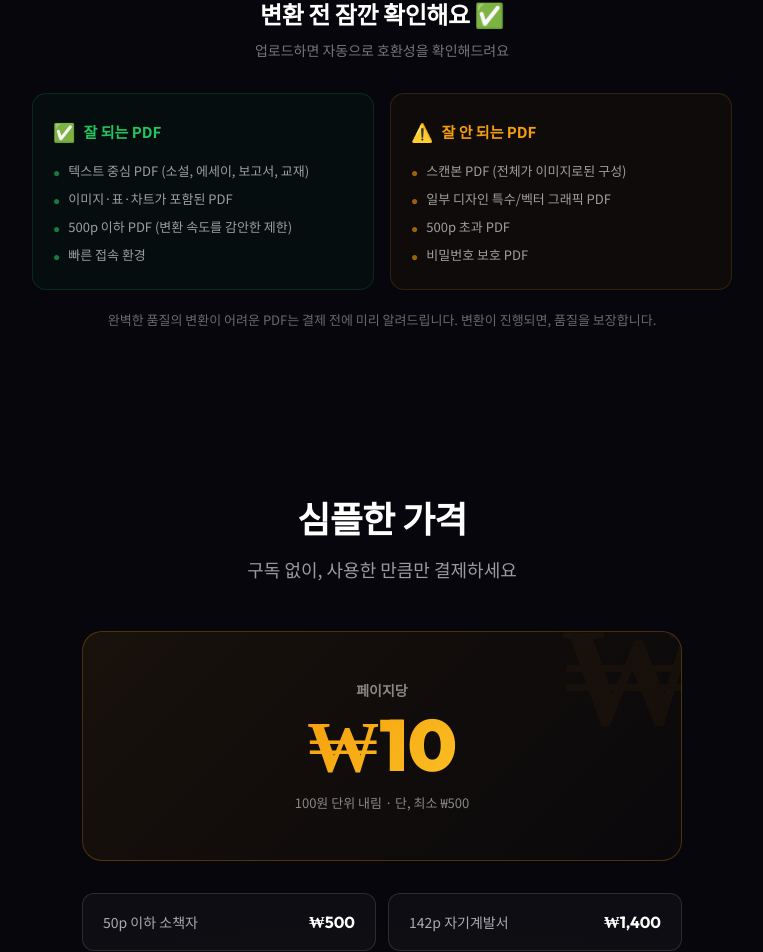
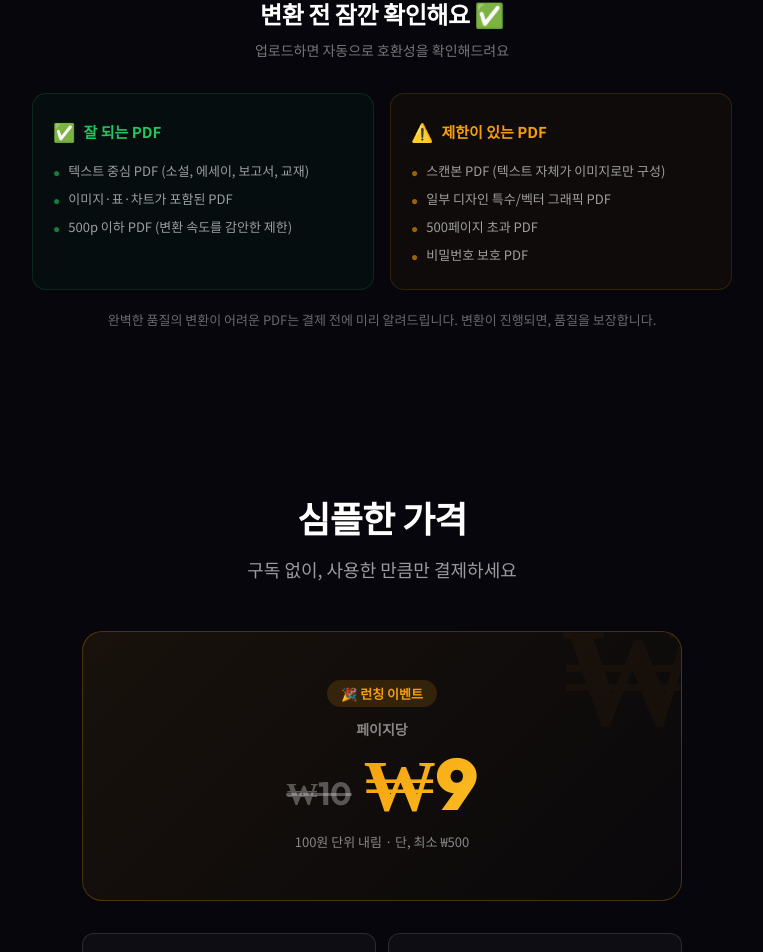
Before and after one commit to Bookfow/textreme, a Next.js app: page / in a window 1280 px wide. Shown: the part 1580-2532 px from the top of the page, without its empty margins (258-1021 px from the left). Built offline with nearby package versions, Linux system fonts and the light colour scheme.

Commit message:
런칭 이벤트: 페이지당 10원→9원, 취소선+이벤트가격 디자인

```diff
--- a/src/app/page.tsx
+++ b/src/app/page.tsx
@@ -19,7 +19,7 @@ import { buildEpubOnClient, extractPageImages } from "@/lib/epub-builder"
 // TeXTREME — Landing + Convert + Complete
 // ━━━━━━━━━━━━━━━━━━━━━━━━━━━━━━━━━━━━━━━━━━━━━━━━━
 
-const PRICE_PER_PAGE = 10
+const PRICE_PER_PAGE = 9
 
 const PRICE_EXAMPLES = [
   { pages: 50, display: "50p 이하 소책자" },
@@ -1284,7 +1284,7 @@ export default function TeXTREME() {
           </p>
           <div style={{ display: "grid", gridTemplateColumns: "repeat(3, 1fr)", gap: 32, maxWidth: 520, margin: "0 auto 56px" }}>
             {[
-              { value: "₩10", label: "페이지당", sub: "사용한 만큼만" },
+              { value: "₩9", label: "페이지당", sub: "런칭 이벤트" },
               { value: "~2초", label: "페이지당 변환", sub: "AI 비전 엔진" },
               { value: "99%+", label: "한글 인식률", sub: "한글 특화" },
             ].map((s, i) => (
@@ -1333,7 +1333,7 @@ export default function TeXTREME() {
                 <span style={{ color: "#22c55e", fontSize: 15, fontWeight: 700 }}>잘 되는 PDF</span>
               </div>
               <div style={{ display: "flex", flexDirection: "column", gap: 8 }}>
-                {["텍스트 중심 PDF (소설, 에세이, 보고서, 교재)", "이미지·표·차트가 포함된 PDF", "500p 이하 PDF (변환 속도를 감안한 제한)", "빠른 접속 환경"].map((t, i) => (
+                {["텍스트 중심 PDF (소설, 에세이, 보고서, 교재)", "이미지·표·차트가 포함된 PDF", "500p 이하 PDF (변환 속도를 감안한 제한)"].map((t, i) => (
                   <div key={i} style={{ display: "flex", alignItems: "flex-start", gap: 8 }}>
                     <span style={{ color: "rgba(34,197,94,0.6)", fontSize: 12, marginTop: 2, flexShrink: 0 }}>●</span>
                     <span style={{ color: "rgba(255,255,255,0.6)", fontSize: 13, lineHeight: 1.5 }}>{t}</span>
@@ -1345,10 +1345,10 @@ export default function TeXTREME() {
             <div style={{ padding: "24px 20px", borderRadius: 14, background: "rgba(245,158,11,0.04)", border: "1px solid rgba(245,158,11,0.15)" }}>
               <div style={{ display: "flex", alignItems: "center", gap: 8, marginBottom: 16 }}>
                 <span style={{ fontSize: 18 }}>⚠️</span>
-                <span style={{ color: "#F59E0B", fontSize: 15, fontWeight: 700 }}>잘 안 되는 PDF</span>
+                <span style={{ color: "#F59E0B", fontSize: 15, fontWeight: 700 }}>제한이 있는 PDF</span>
               </div>
               <div style={{ display: "flex", flexDirection: "column", gap: 8 }}>
-                {["스캔본 PDF (전체가 이미지로된 구성)", "일부 디자인 특수/벡터 그래픽 PDF", "500p 초과 PDF", "비밀번호 보호 PDF"].map((t, i) => (
+                {["스캔본 PDF (텍스트 자체가 이미지로만 구성)", "일부 디자인 특수/벡터 그래픽 PDF", "500페이지 초과 PDF", "비밀번호 보호 PDF"].map((t, i) => (
                   <div key={i} style={{ display: "flex", alignItems: "flex-start", gap: 8 }}>
                     <span style={{ color: "rgba(245,158,11,0.6)", fontSize: 12, marginTop: 2, flexShrink: 0 }}>●</span>
                     <span style={{ color: "rgba(255,255,255,0.6)", fontSize: 13, lineHeight: 1.5 }}>{t}</span>
@@ -1376,9 +1376,11 @@ export default function TeXTREME() {
           {/* Main price card */}
           <div style={{ textAlign: "center", padding: "48px 32px", borderRadius: 20, background: "linear-gradient(135deg, rgba(245,158,11,0.08), rgba(245,158,11,0.02))", border: "1px solid rgba(245,158,11,0.25)", marginBottom: 32, position: "relative", overflow: "hidden" }}>
             <div style={{ position: "absolute", top: -30, right: -20, fontFamily: "'Outfit'", fontWeight: 900, fontSize: 140, color: "rgba(245,158,11,0.04)", lineHeight: 1 }}>₩</div>
+            <div style={{ display: "inline-block", padding: "4px 14px", borderRadius: 20, background: "rgba(245,158,11,0.15)", color: "#F59E0B", fontSize: 13, fontWeight: 700, marginBottom: 12 }}>🎉 런칭 이벤트</div>
             <p style={{ color: "rgba(255,255,255,0.5)", fontSize: 14, fontWeight: 600, marginBottom: 8 }}>페이지당</p>
-            <div style={{ fontFamily: "'Outfit'", fontWeight: 900, fontSize: 72, color: "#fff", lineHeight: 1 }}>
-              <span style={{ background: "linear-gradient(135deg, #F59E0B, #FBBF24)", WebkitBackgroundClip: "text", WebkitTextFillColor: "transparent" }}>₩10</span>
+            <div style={{ fontFamily: "'Outfit'", fontWeight: 900, fontSize: 72, color: "#fff", lineHeight: 1, position: "relative", display: "inline-block" }}>
+              <span style={{ fontFamily: "'Outfit'", fontWeight: 700, fontSize: 32, color: "rgba(255,255,255,0.3)", textDecoration: "line-through", marginRight: 12, verticalAlign: "middle" }}>₩10</span>
+              <span style={{ background: "linear-gradient(135deg, #F59E0B, #FBBF24)", WebkitBackgroundClip: "text", WebkitTextFillColor: "transparent" }}>₩9</span>
             </div>
             <p style={{ color: "rgba(255,255,255,0.5)", fontSize: 13, marginTop: 12 }}>100원 단위 내림 · 단, 최소 ₩500</p>
           </div>
```
